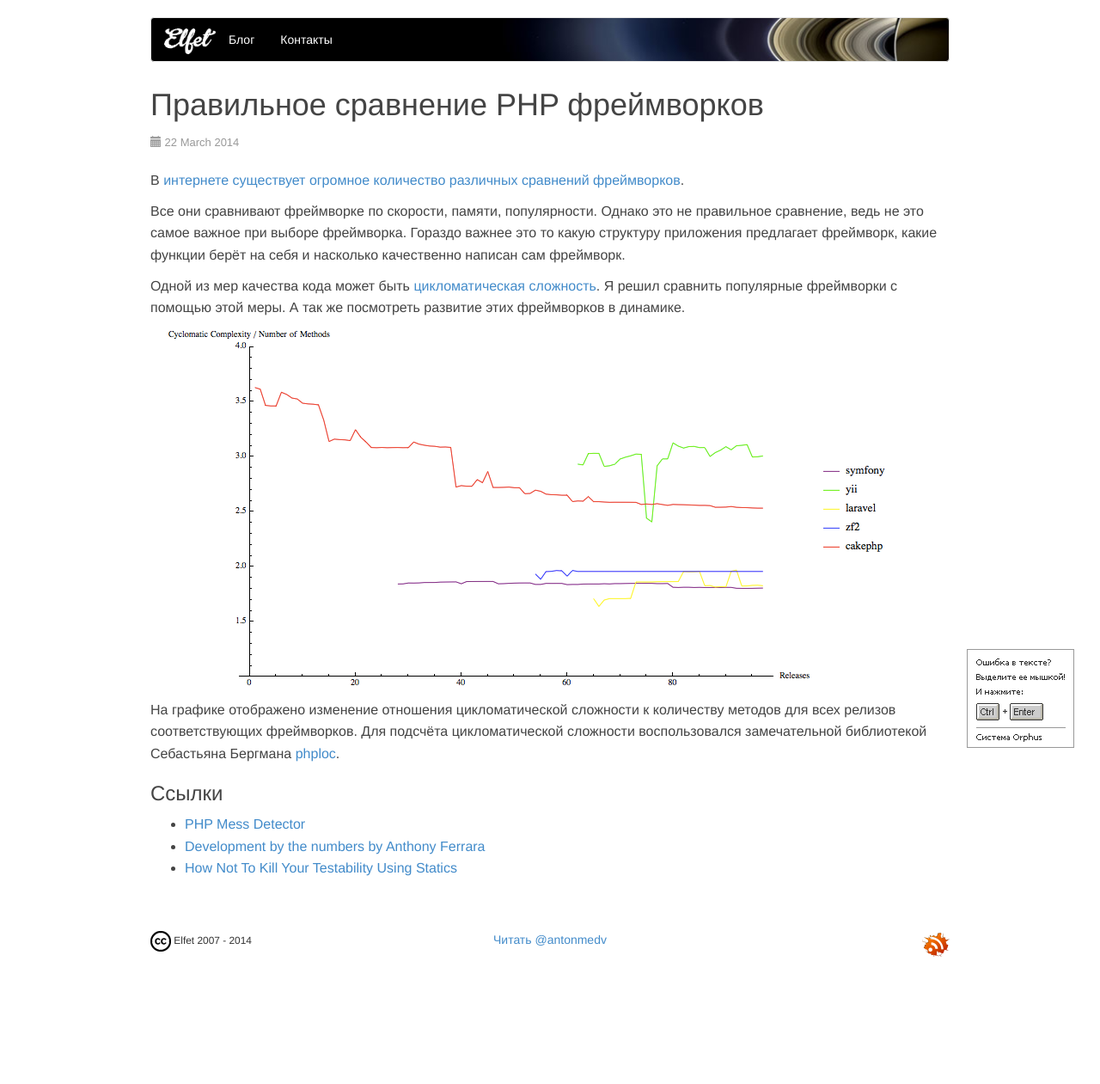
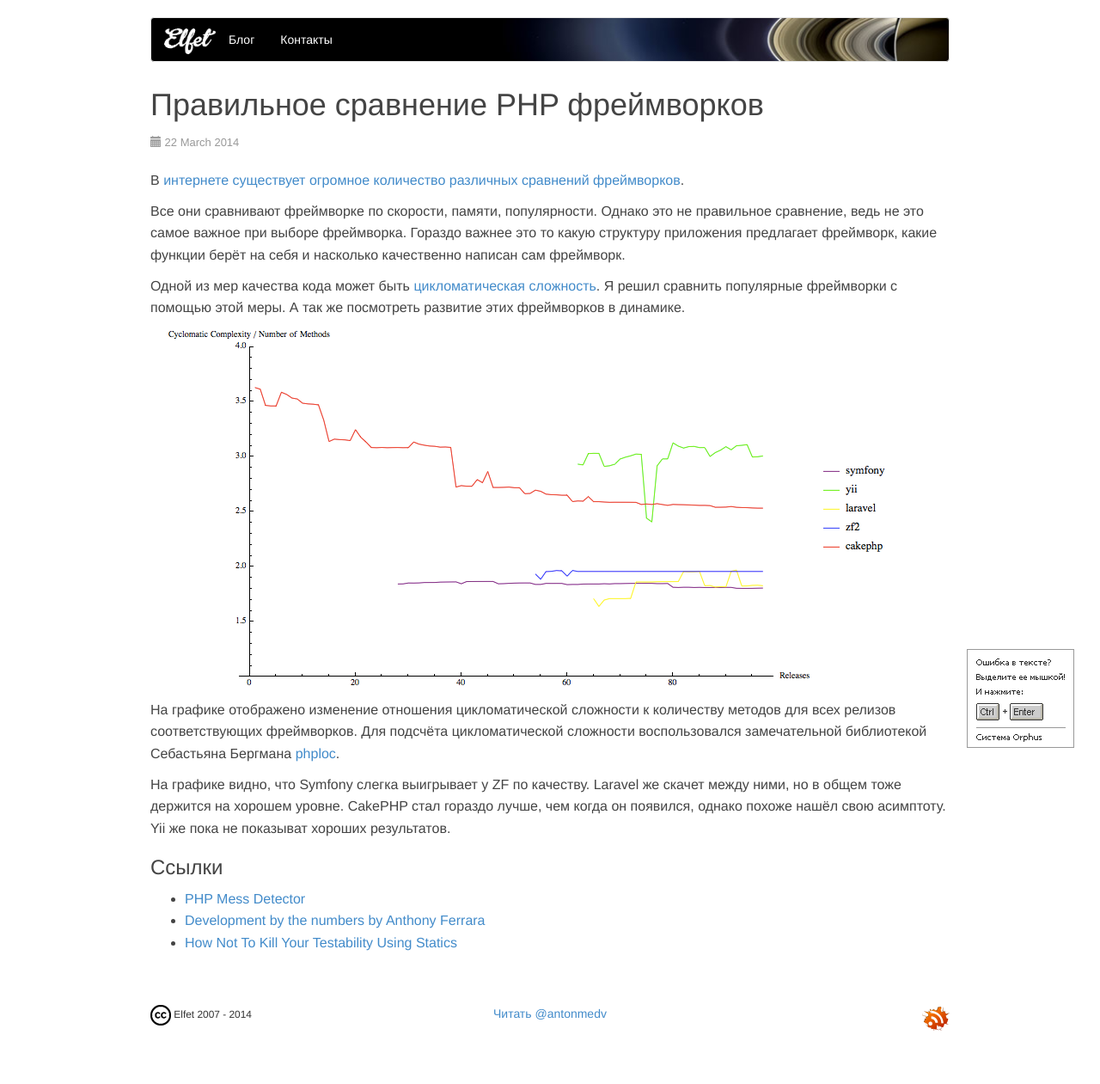
Before and after one commit to toFlash/medv.io, a Jekyll site: the page built from _posts/2014-03-22-php-framework-comparison.md, in a window 1280 px wide. Shown: the whole page at 86% size. Built offline with Jekyll 4.4.1, drawn with Linux system fonts in a browser that asks for light colours; Markdown is read by kramdown in place of the engine named in the settings; comment, search, counter and statistics services are not loaded; before the commit the page ends 1175 px from its top, so only the background shows below that.

Commit message:
Update 2014-03-22-php-framework-comparison.md

```diff
--- a/_posts/2014-03-22-php-framework-comparison.md
+++ b/_posts/2014-03-22-php-framework-comparison.md
@@ -25,6 +25,8 @@ title: Правильное сравнение PHP фреймворков
 Для подсчёта цикломатической сложности воспользовался замечательной библиотекой Себастьяна Бергмана
 [phploc](https://github.com/sebastianbergmann/phploc).
 
+На графике видно, что Symfony слегка выигрывает у ZF по качеству. Laravel же скачет между ними, но в общем тоже держится на хорошем уровне. CakePHP стал гораздо лучше, чем когда он появился, однако похоже нашёл свою асимптоту. Yii же пока не показыват хороших результатов.
+
 <!--more-->
 
 ### Ссылки
```
